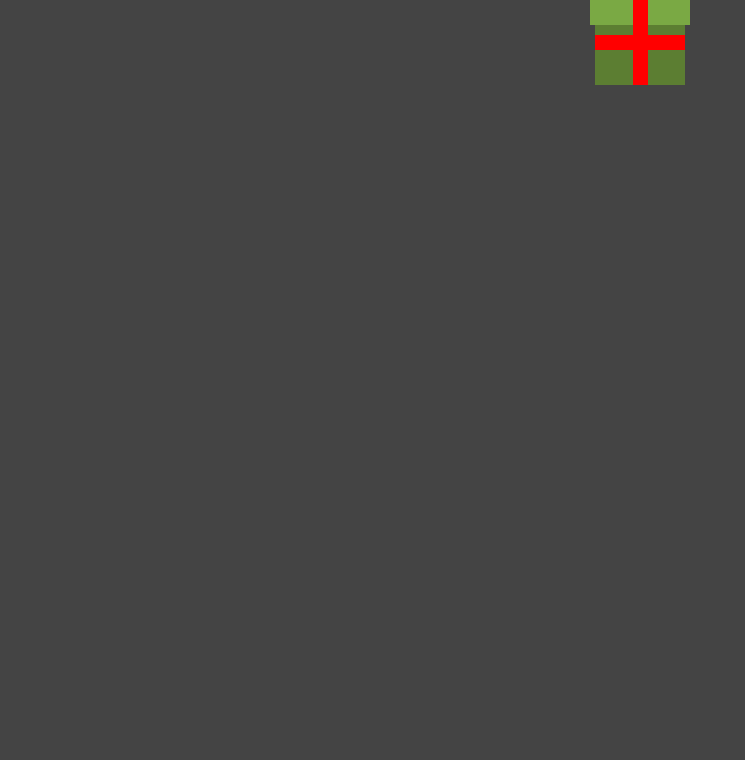
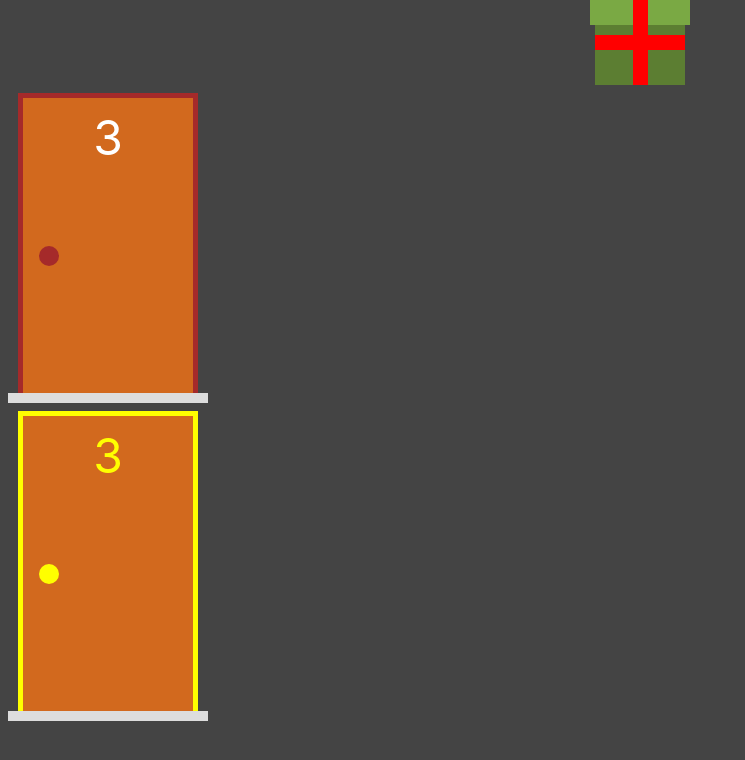
Before and after one commit to matheusAlvarenga/monty-hall, a Next.js app: page / in a window 1280 px wide. Shown: the top 760 px of the page, without its empty margins (0-745 px from the left). Built offline with nearby package versions, Linux system fonts and the light colour scheme.

Commit message:
feat: door styles

```diff
--- /dev/null
+++ b/src/components/door.jsx
@@ -0,0 +1,17 @@
+import styles from '../styles/door.module.css'
+
+const Door = (props) => {
+  return (
+    <div className={styles.area}>
+      <div className={`${styles.frame} ${props.selected ? styles.selected : ''}`}>
+        <div className={styles.door}>
+          <div className={`${styles.number} ${props.selected ? styles.selected_number : ''}`}>3</div>
+          <div className={`${styles.knob} ${props.selected ? styles.selected_knob : ''}`}></div>
+        </div>
+      </div>
+      <div className={styles.floor}></div>
+    </div>
+  )
+}
+
+export default Door
--- a/src/pages/index.jsx
+++ b/src/pages/index.jsx
@@ -1,9 +1,12 @@
+import Door from "../components/door";
 import Gift from "../components/gift";
 
 export default function Home() {
   return (
     <div>
       <Gift></Gift>
+      <Door></Door>
+      <Door selected></Door>
     </div>
   )
 }
--- /dev/null
+++ b/src/styles/door.module.css
@@ -0,0 +1,63 @@
+.area {
+  display: flex;
+  flex-direction: column;
+  align-items: center;
+  width: var(--door-width);
+  height: var(--door-height);
+  margin: 8px;
+}
+
+.frame {
+  width: 90%;
+  height: 100%;
+  border-width: 5px 5px 0px 5px;
+  border-style: solid;
+  border-color: brown;
+}
+
+.door {
+  flex: 1;
+  height: 100%;
+  display: flex;
+  flex-direction: column;
+  align-items: center;
+  padding: 10px;
+  background-color: chocolate;
+
+  position: relative;
+}
+
+.number {
+  font-size: 3rem;
+}
+
+.knob {
+  height: 20px;
+  width: 20px;
+
+  border-radius: 10px;
+  background-color: brown;
+
+  position: absolute;
+  top: 50%;
+  left: 16px;
+}
+
+.floor {
+  height: 10px;
+  width: 100%;
+
+  background-color: #ddd;
+}
+
+.selected {
+  border-color: yellow;
+}
+
+.selected_number {
+  color: yellow;
+}
+
+.selected_knob {
+  background-color: yellow;
+}
--- a/src/styles/globals.css
+++ b/src/styles/globals.css
@@ -16,3 +16,8 @@ a {
 * {
   box-sizing: border-box;
 }
+
+:root {
+  --door-height: 310px;
+  --door-width: 200px;
+}
```
